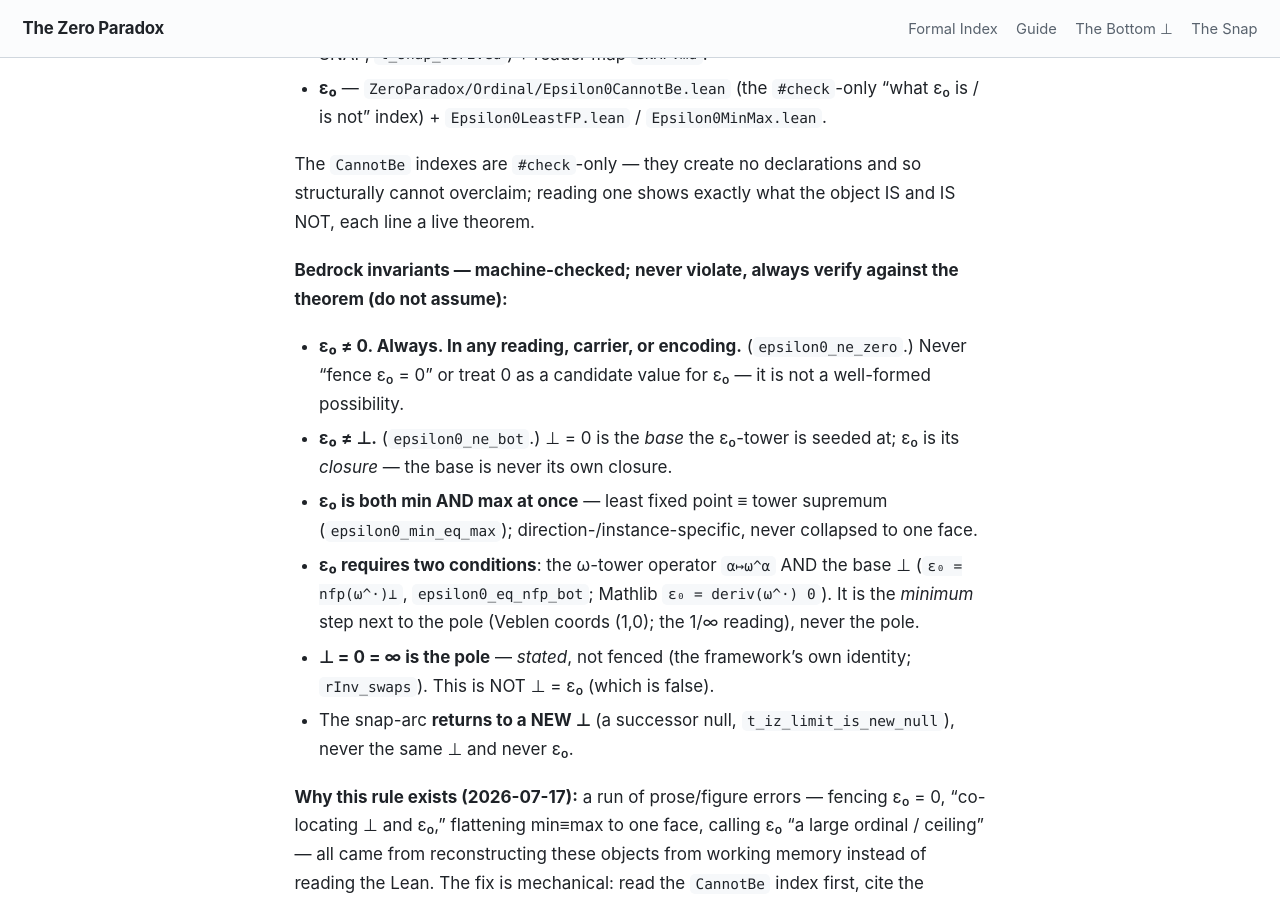
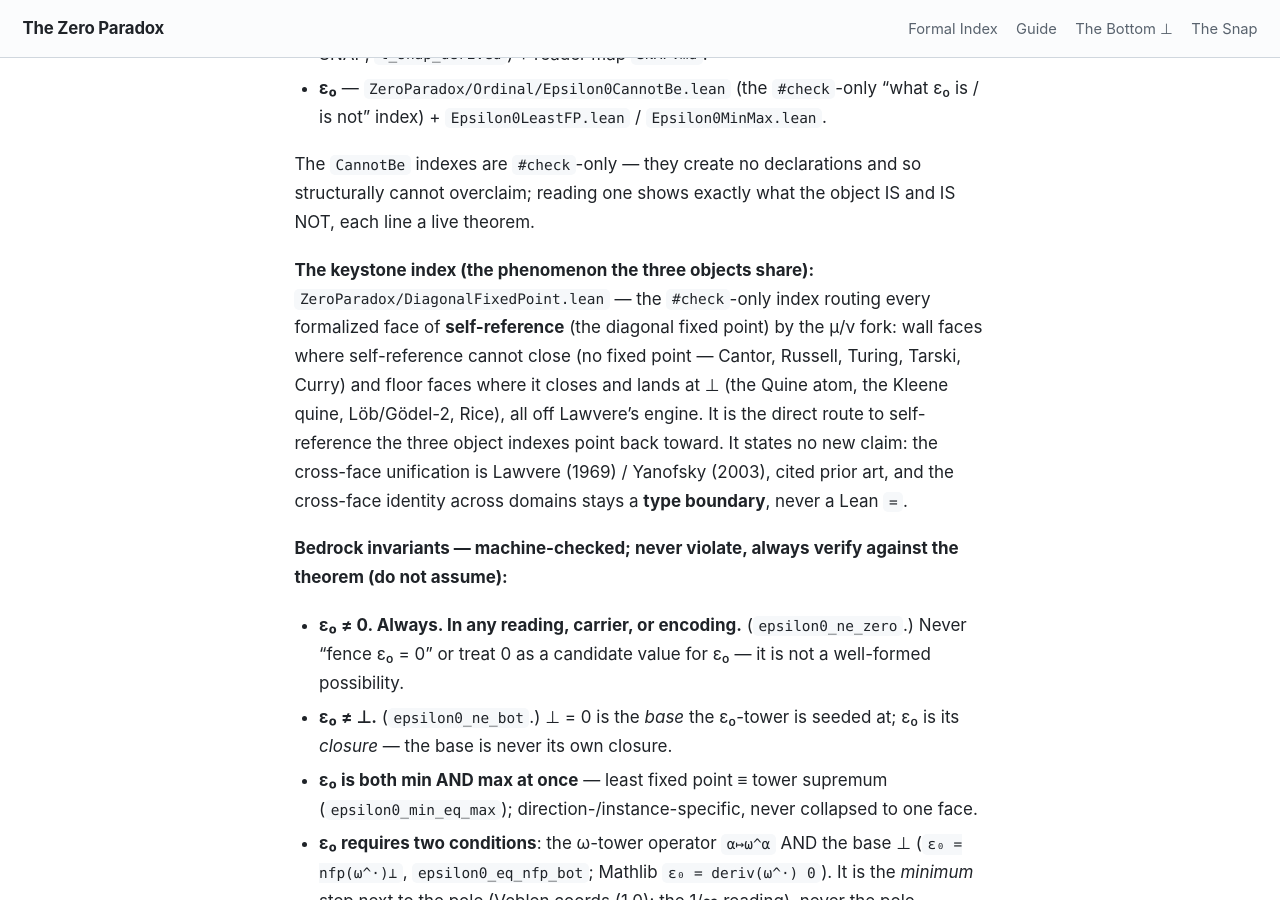
Before and after one commit to timbrigham/ZeroParadox, a Jekyll site: the page built from CLAUDE.md, in a window 1280 px wide and 900 px high, scrolled down 928 px. Built offline with Jekyll 4.4.1, drawn with Linux system fonts in a browser that asks for light colours; our own code applies the rules of GitHub Pages for plain Markdown files.

Commit message:
@ DiagonalFixedPoint: keystone #check index for self-reference (the diagonal fixed point), split by the mu/nu fork; fill Engineer Takes on the index trio; route in CLAUDE.md + MANIFEST
Co-Authored-By: Claude Opus 4.8 <noreply@anthropic.com>
Claude-Session: https://claude.ai/code/session_01NzxG1aMmLGTZrNti4atWNw
@

```diff
--- a/CLAUDE.md
+++ b/CLAUDE.md
@@ -14,6 +14,8 @@ The framework has three core objects, each pinned by an authoritative Lean chara
 - **ε₀** — `ZeroParadox/Ordinal/Epsilon0CannotBe.lean` (the `#check`-only "what ε₀ is / is not" index) + `Epsilon0LeastFP.lean` / `Epsilon0MinMax.lean`.
 
 The `CannotBe` indexes are `#check`-only — they create no declarations and so structurally cannot overclaim; reading one shows exactly what the object IS and IS NOT, each line a live theorem.
+
+**The keystone index (the phenomenon the three objects share):** `ZeroParadox/DiagonalFixedPoint.lean` — the `#check`-only index routing every formalized face of **self-reference** (the diagonal fixed point) by the μ/ν fork: wall faces where self-reference cannot close (no fixed point — Cantor, Russell, Turing, Tarski, Curry) and floor faces where it closes and lands at ⊥ (the Quine atom, the Kleene quine, Löb/Gödel-2, Rice), all off Lawvere's engine. It is the direct route to self-reference the three object indexes point back toward. It states no new claim: the cross-face unification is Lawvere (1969) / Yanofsky (2003), cited prior art, and the cross-face identity across domains stays a **type boundary**, never a Lean `=`.
 
 **Bedrock invariants — machine-checked; never violate, always verify against the theorem (do not assume):**
 - **ε₀ ≠ 0. Always. In any reading, carrier, or encoding.** (`epsilon0_ne_zero`.) Never "fence ε₀ = 0" or treat 0 as a candidate value for ε₀ — it is not a well-formed possibility.
```
Also changed, not shown: ZeroParadox/MANIFEST.md (+1 -0 lines), 3 other files.
